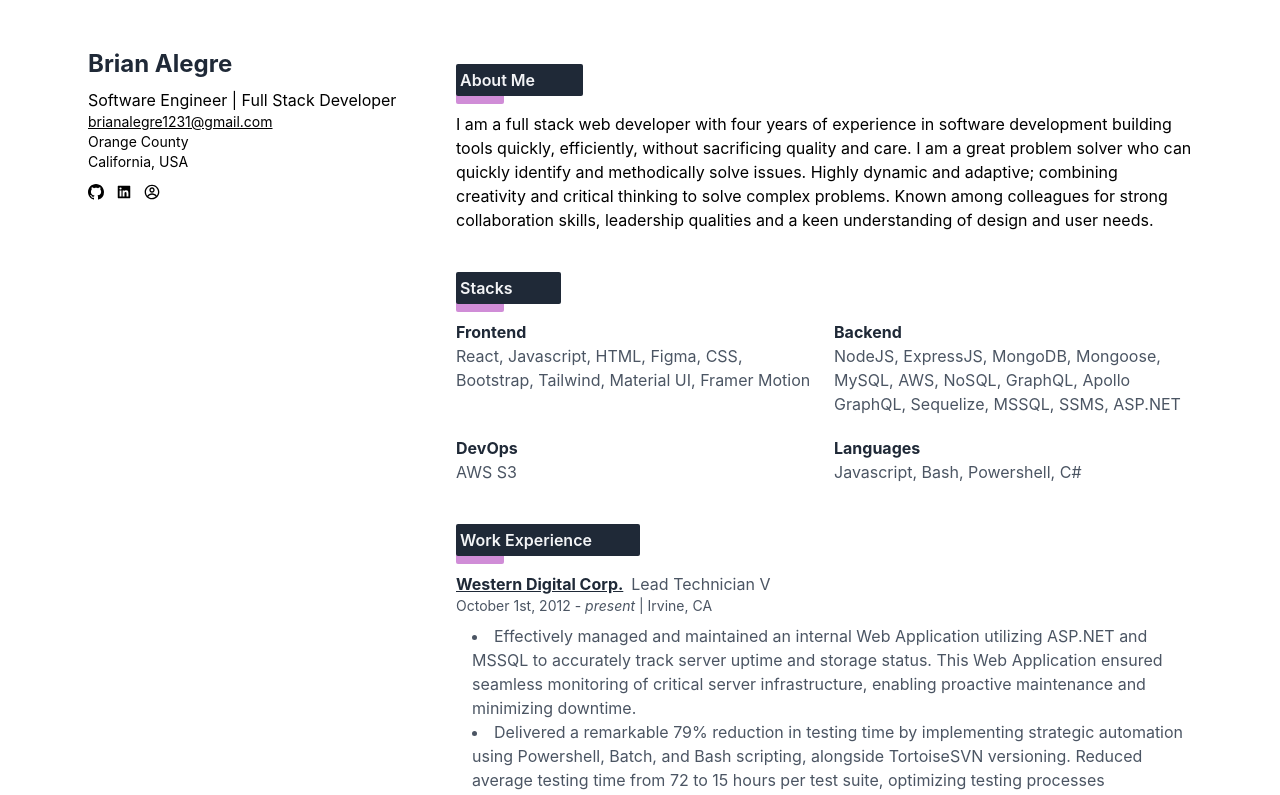
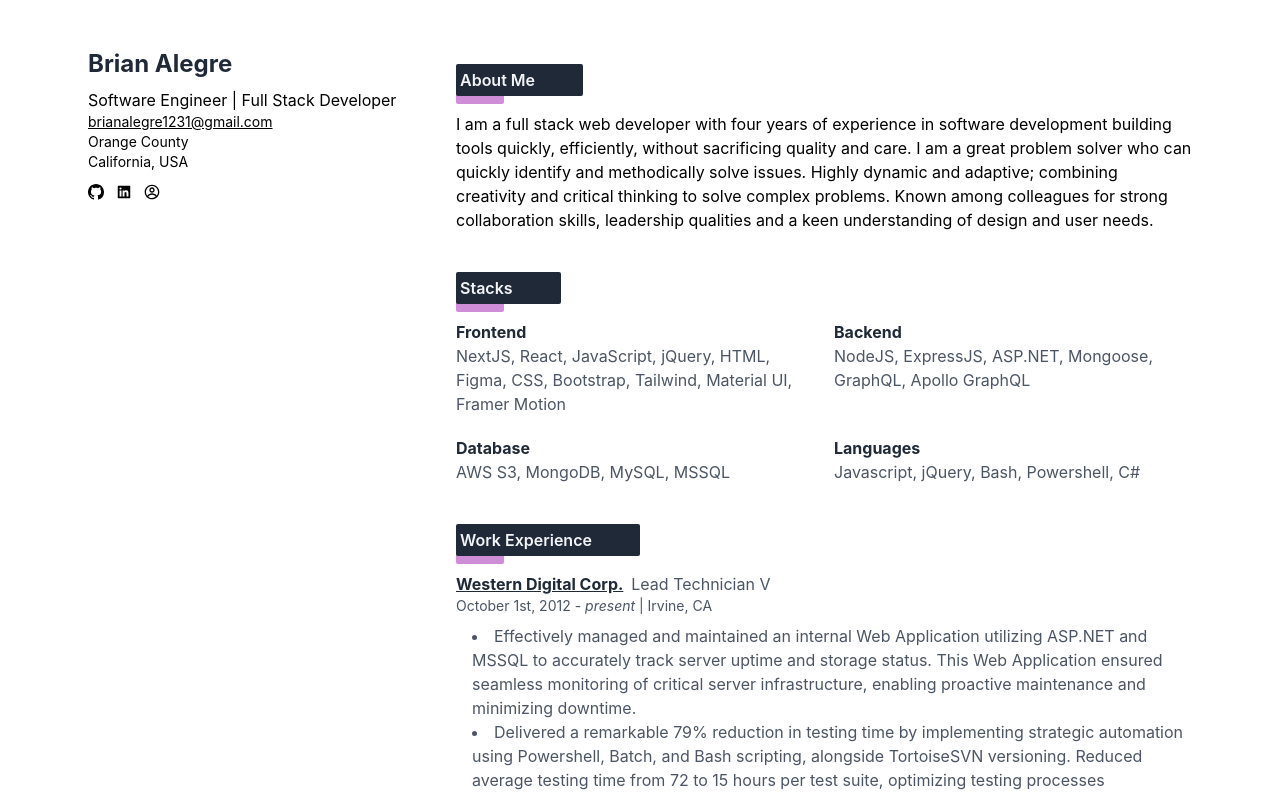
Before and after one commit to brianalegre/Resume, a React (Create React App) app: page / in a window 1280 px wide. Shown: the top 795 px of the page. Built offline with nearby package versions, Linux system fonts and the light colour scheme.

Commit message:
Updated skills

```diff
--- a/src/resumeData.js
+++ b/src/resumeData.js
@@ -99,8 +99,10 @@ const resumeData = [
         "stacks": [
             {
                 "keywords": [
+                    "NextJS",
                     "React",
-                    "Javascript",
+                    "JavaScript",
+                    "jQuery",
                     "HTML",
                     "Figma",
                     "CSS",
@@ -115,32 +117,31 @@ const resumeData = [
                 "keywords": [
                     "NodeJS",
                     "ExpressJS",
-                    "MongoDB",
+                    "ASP.NET",
                     "Mongoose",
-                    "MySQL",
-                    "AWS",
-                    "NoSQL",
                     "GraphQL",
                     "Apollo GraphQL",
-                    "Sequelize",
-                    "MSSQL",
-                    "SSMS",
-                    "ASP.NET",
                 ],
                 "name": "Backend"
             },
             {
                 "keywords": [
                     "AWS S3",
+                    "MongoDB",
+                    "MySQL",
+                    "MSSQL",
+
                 ],
-                "name": "DevOps"
+                "name": "Database"
             },
             {
                 "keywords": [
                     "Javascript",
+                    "jQuery",
                     "Bash",
                     "Powershell",
                     "C#",
+
                 ],
                 "name": "Languages"
             },
```
